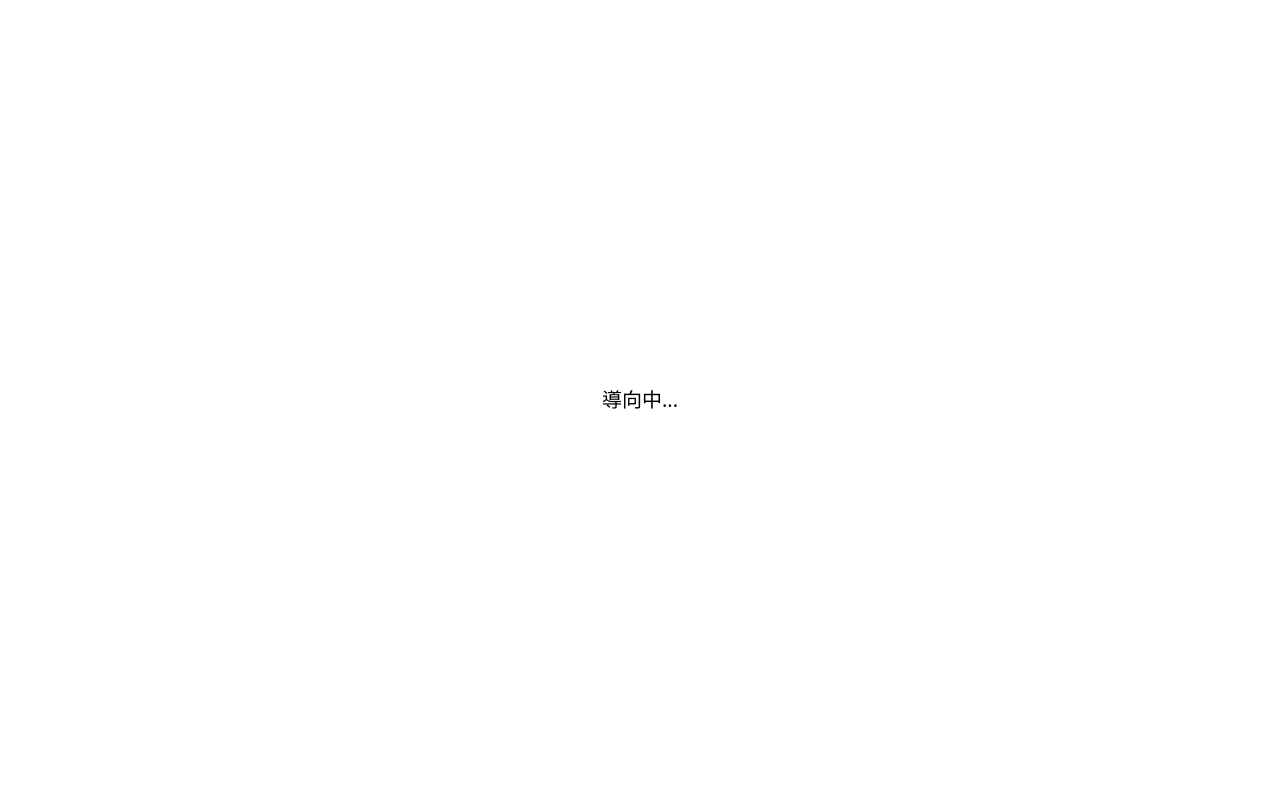
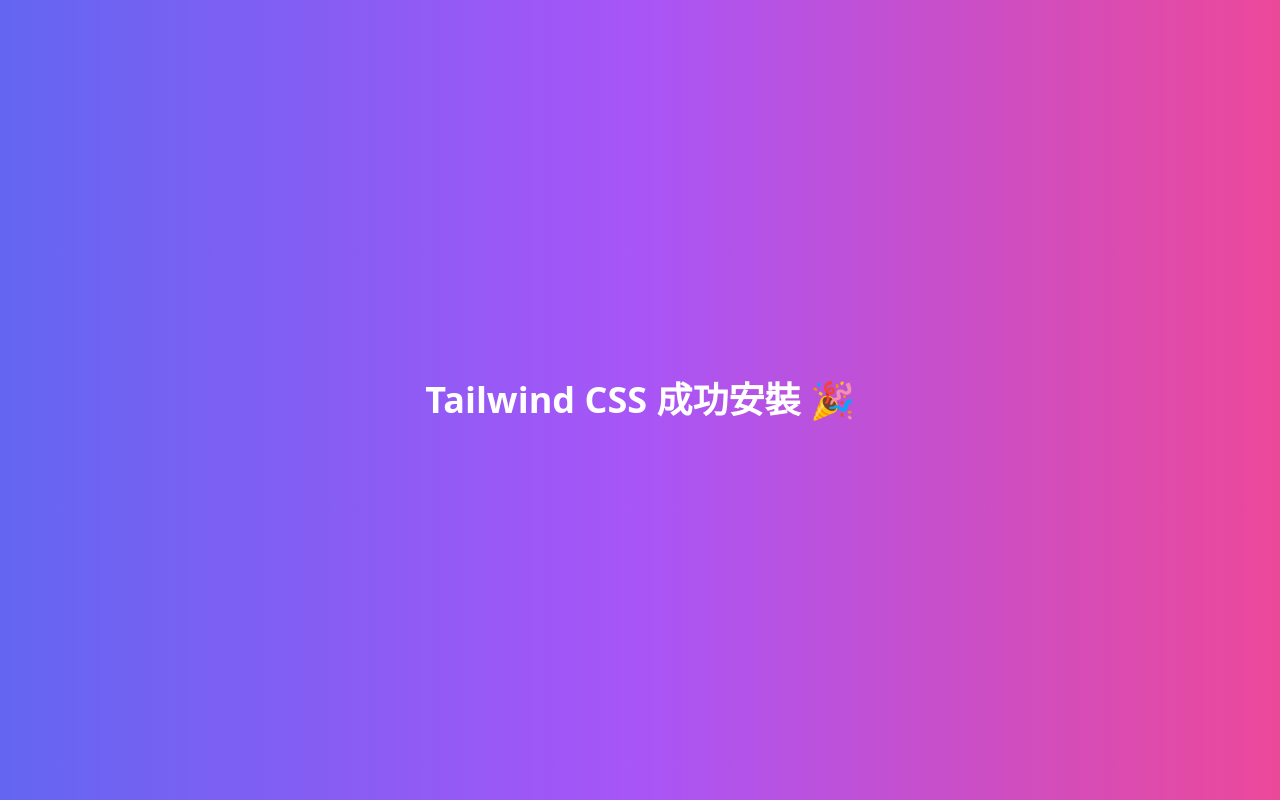
Before and after one commit to wac0705/fastener-frontend, a Next.js app: page / in a window 1280 px wide. Before the commit this address had no page. Built offline with nearby package versions, Linux system fonts and the light colour scheme.

Commit message:
Update index.js

```diff
--- a/pages/index.js
+++ b/pages/index.js
@@ -1,33 +1,9 @@
-import { useEffect } from 'react';
-import { useRouter } from 'next/router';
-
 export default function Home() {
-  const router = useRouter();
-
-  useEffect(() => {
-    const token = localStorage.getItem('token');
-    const role = localStorage.getItem('role');
-
-    if (!token) {
-      router.push('/login');
-      return;
-    }
-
-    // 根據角色導向不同頁面
-    if (role === 'admin') {
-      router.push('/manage-accounts');
-    } else if (role === 'sales') {
-      router.push('/dashboard');
-    } else if (role === 'engineer') {
-      router.push('/estimation');
-    } else {
-      alert('未知角色，請聯絡系統管理員');
-    }
-  }, []);
-
   return (
-    <div className="flex items-center justify-center h-screen text-xl">
-      導向中...
+    <div className="min-h-screen flex items-center justify-center bg-gradient-to-r from-indigo-500 via-purple-500 to-pink-500">
+      <h1 className="text-4xl font-bold text-white">
+        Tailwind CSS 成功安裝 🎉
+      </h1>
     </div>
-  );
+  )
 }
```
